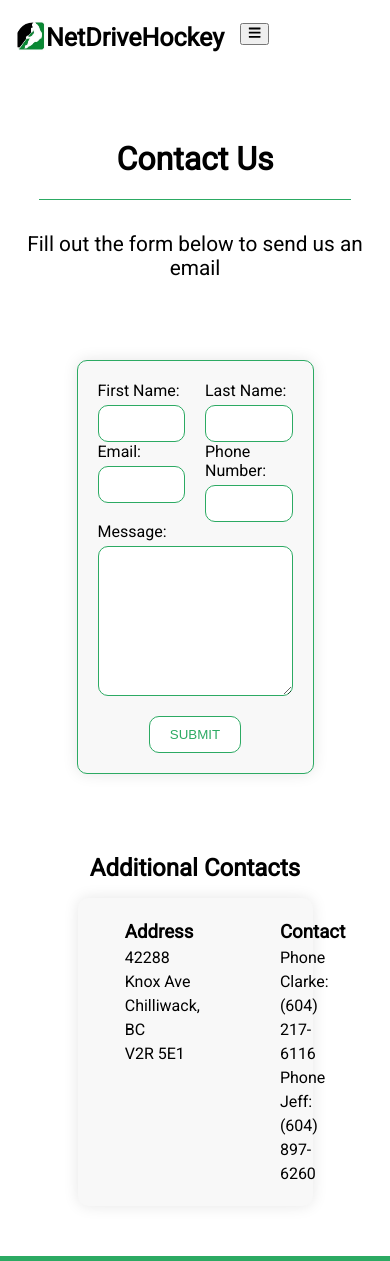
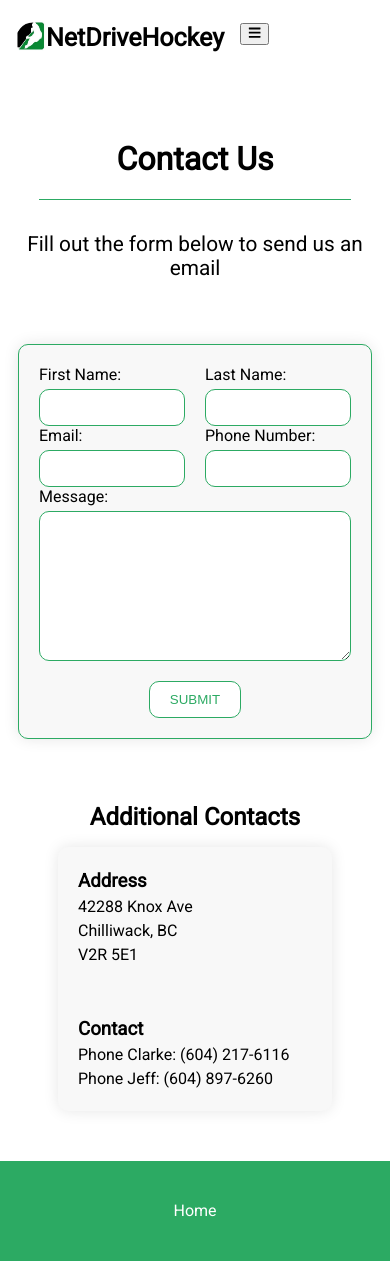
Before and after one commit to NetDriveHockey/main-site, a React (Create React App) app in the folder website/: page /contact in a window 390 px wide. Shown: the top 1261 px of the page. Built offline with nearby package versions, Linux system fonts and the light colour scheme.

Commit message:
Contact Us Mobile Version #3

```diff
--- a/website/src/Contact/Contact.css
+++ b/website/src/Contact/Contact.css
@@ -123,3 +123,37 @@
     margin-bottom: 1rem;
     font-size: 1.5rem;
 }
+
+/* Mobile Adjustments */
+
+.contact-form-container-mobile{
+    display: flex;
+    justify-content: center;
+    padding: 20px;
+    background-color: #f8f8f8;
+    margin: 4rem;
+    border-radius: 10px;
+    box-shadow: 0px 0px 15px rgba(0,0,0,0.1);
+    width: 80%;
+    margin-left: auto;
+    margin-right: auto;
+    border: 1px solid #2caa63;
+}
+
+.contact-info-container-mobile {
+    background-color: #f8f8f8;
+    padding: 20px;
+    border-radius: 10px;
+    box-shadow: 0px 0px 15px rgba(0,0,0,0.1);
+    margin-left: auto;
+    margin-right: auto;
+    display: flex;
+    flex-direction: column;
+    justify-content: center;
+    gap: 3rem;
+    width: 60%;
+}
+
+.info-card-mobile {
+    text-align: left;
+}
--- a/website/src/Contact/Contact.js
+++ b/website/src/Contact/Contact.js
@@ -1,11 +1,36 @@
-import React, { useState } from 'react';
+import React, { useState, useEffect } from 'react';
 
 import Navbar from '../Navbar/Navbar';
 import Footer from '../Footer/Footer';
 
 import './Contact.css';
 
-export default function Contact() {
+export default function ScottJones() {
+    const [isMobile, setIsMobile] = useState(window.innerWidth < 769);
+
+    const checkScreenSize = () => {
+        setIsMobile(window.innerWidth < 769);
+    };
+
+    useEffect(() => {
+        checkScreenSize();
+        window.addEventListener('resize', checkScreenSize);
+
+        return () => {
+            window.removeEventListener('resize', checkScreenSize);
+        };
+    }, []);
+
+    return (
+        <div>
+            <Navbar />
+            {isMobile ? <MobileContact /> : <DesktopContact />}
+            <Footer />
+        </div>
+    );
+}
+
+function DesktopContact() {
     const [formState, setFormState] = useState({
         firstName: "",
         lastName: "",
@@ -29,7 +54,6 @@ export default function Contact() {
 
     return (
         <div>
-            <Navbar />
             <div>
                 <h1 className="contact-header">Contact Us</h1>
                 <hr className="contact-line"></hr>
@@ -78,7 +102,82 @@ export default function Contact() {
                     </div>
                 </div>
             </div>
-            <Footer />
         </div>
     );
 }
+
+function MobileContact() {
+    const [formState, setFormState] = useState({
+        firstName: "",
+        lastName: "",
+        email: "",
+        phone: "",
+        message: ""
+    });
+
+    const handleInputChange = (event) => {
+        setFormState({
+            ...formState,
+            [event.target.name]: event.target.value
+        });
+    };
+
+    const handleSubmit = (event) => {
+        event.preventDefault();
+        console.log(formState);
+        // Implement your form submit logic here.
+    };
+
+    return (
+        <div>
+            <div>
+                <h1 className="contact-header">Contact Us</h1>
+                <hr className="contact-line"></hr>
+                <h3 className="contact-subheader">Fill out the form below to send us an email</h3>
+                <div className="contact-form-container-mobile">
+                    <form className="contact-form" onSubmit={handleSubmit}>
+                        <div className="row">
+                            <label className="contact-label half-width">
+                                First Name:
+                                <input className="contact-input" type="text" name="firstName" value={formState.firstName} onChange={handleInputChange} required/>
+                            </label>
+                            <label className="contact-label half-width">
+                                Last Name:
+                                <input className="contact-input" type="text" name="lastName" value={formState.lastName} onChange={handleInputChange} required/>
+                            </label>
+                        </div>
+                        <div className="row">
+                            <label className="contact-label half-width">
+                                Email:
+                                <input className="contact-input" type="email" name="email" value={formState.email} onChange={handleInputChange} required/>
+                            </label>
+                            <label className="contact-label half-width">
+                                Phone Number:
+                                <input className="contact-input" type="tel" name="phone" value={formState.phone} onChange={handleInputChange} required/>
+                            </label>
+                        </div>
+                        <label className="contact-label">
+                            Message:
+                            <textarea className="contact-textarea" name="message" value={formState.message} onChange={handleInputChange} required/>
+                        </label>
+                        <input className="contact-submit" type="submit" value="Submit" />
+                    </form>
+                </div>
+                <h3 className="contact-header2">Additional Contacts</h3>
+                <div className="contact-info-container-mobile">
+                    <div className="info-card-mobile">
+                        <h3 className="info-header">Address</h3>
+                        <p className="info-text">42288 Knox Ave</p>
+                        <p className="info-text"> Chilliwack, BC</p>
+                        <p className="info-text">V2R 5E1</p>
+                    </div>
+                    <div>
+                        <h3 className="info-header">Contact</h3>
+                        <p className="info-text">Phone Clarke: (604) 217-6116</p>
+                        <p className="info-text">Phone Jeff: (604) 897-6260</p>
+                    </div>
+                </div>
+            </div>
+        </div>
+    );
+}
```
